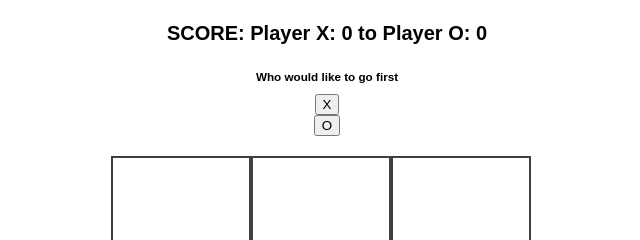
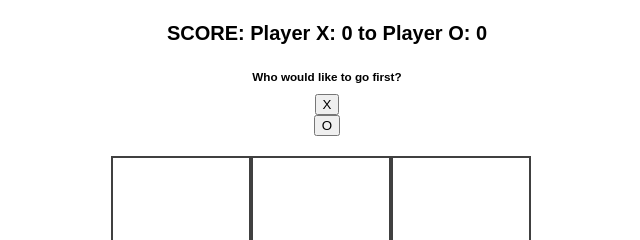
Before and after one commit to briankidd9design/vanilla-javascript-tic-tac-toe, a plain HTML site: page index.html in a window 1280 px wide. Shown: the part 211-451 px from the top of the page, 313-953 px from the left. Drawn offline with Linux system fonts and the light colour scheme.

Commit message:
made change to who would like to go first? added question mark

```diff
--- a/index.html
+++ b/index.html
@@ -21,7 +21,7 @@
 
       <h2></h2>
       <h1 id="winner"></h1>
-      <h3>Who would like to go first</h3>
+      <h3>Who would like to go first?</h3>
       <button class="turn-button" id="playX">X</button>
       <button class="turn-button" id="playO">O</button>
     </header>
```
